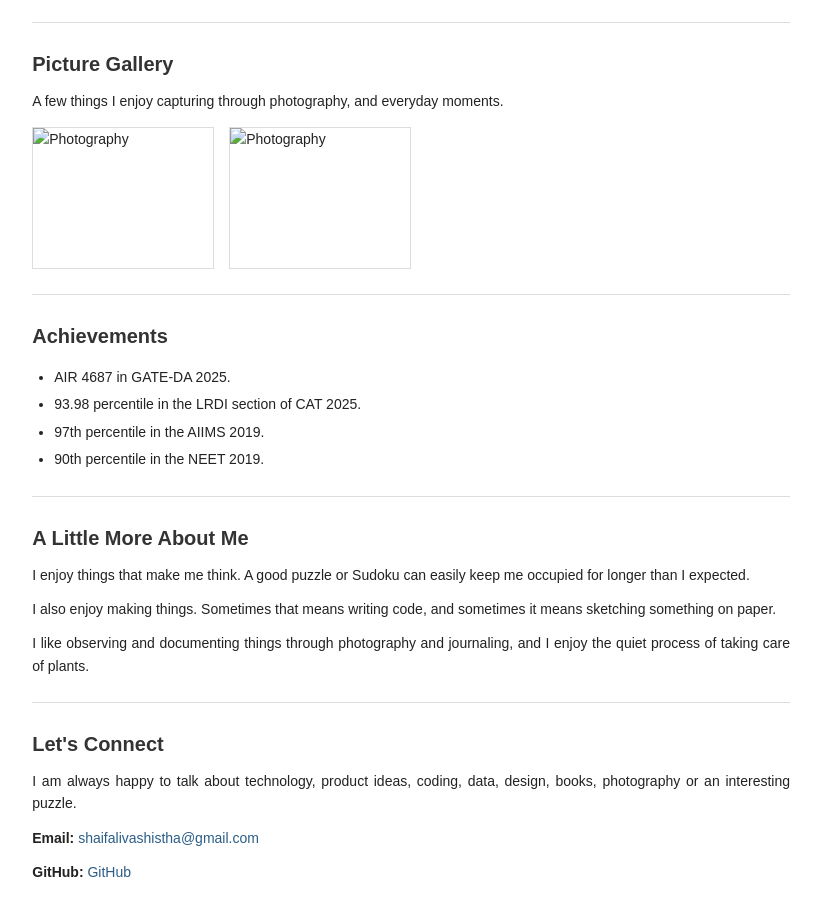
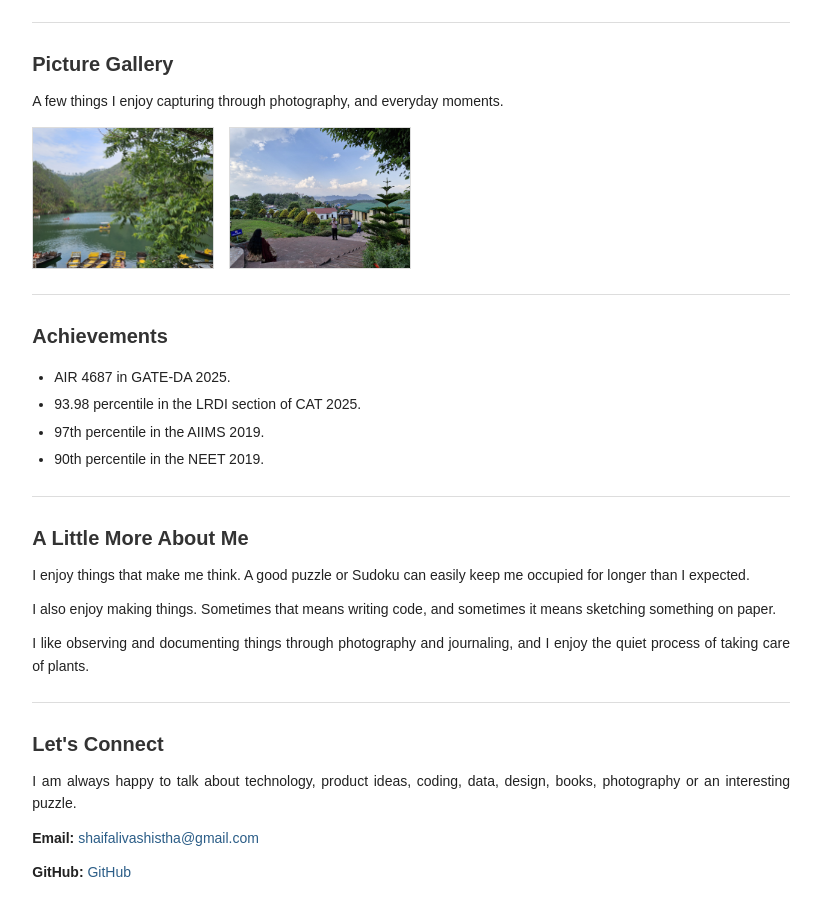
Before and after one commit to shaifalivashistha/shaifalivashistha.github.io, a plain HTML site: page index.html in a window 1280 px wide. Shown: the part 3529-4444 px from the top of the page, without its empty margins (368-1189 px from the left). Drawn offline with Linux system fonts and the light colour scheme.

Commit message:
added photography images

```diff
--- a/index.html
+++ b/index.html
@@ -391,9 +391,9 @@
 
                 <div class="gallery">
 
-                    <img src="images/photo1.jpg" alt="Photography">
+                    <img src="images/photo1.jpeg" alt="Photography">
 
-                    <img src="images/photo2.jpg" alt="Photography">
+                    <img src="images/photo2.jpeg" alt="Photography">
 
                 </div>
 
```
